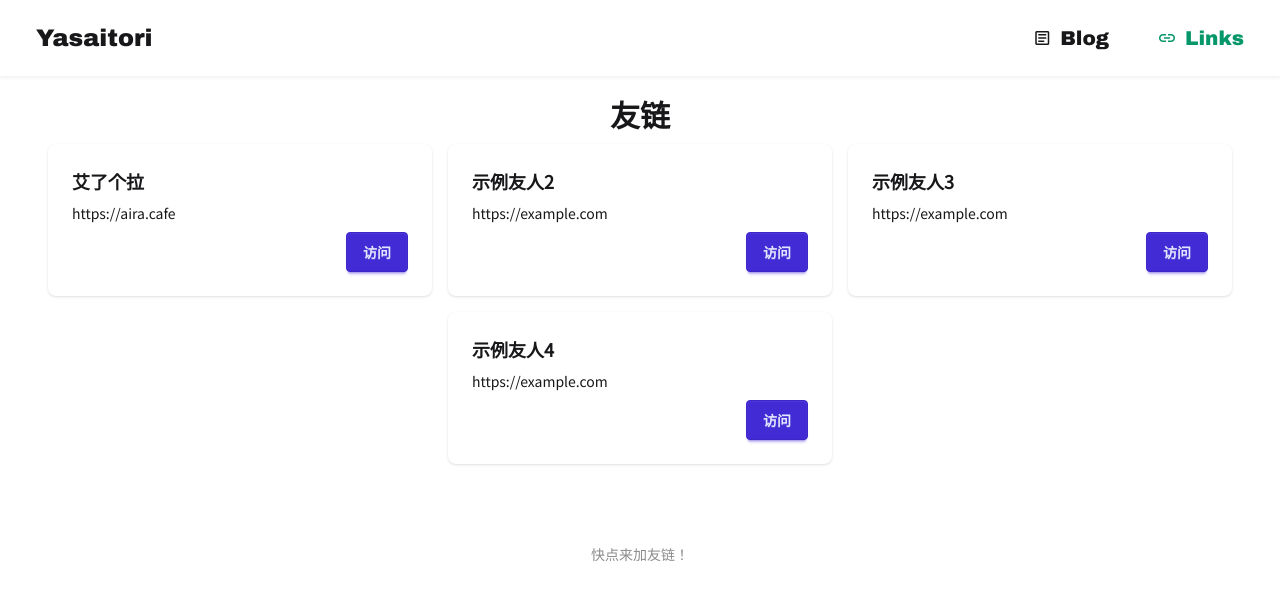
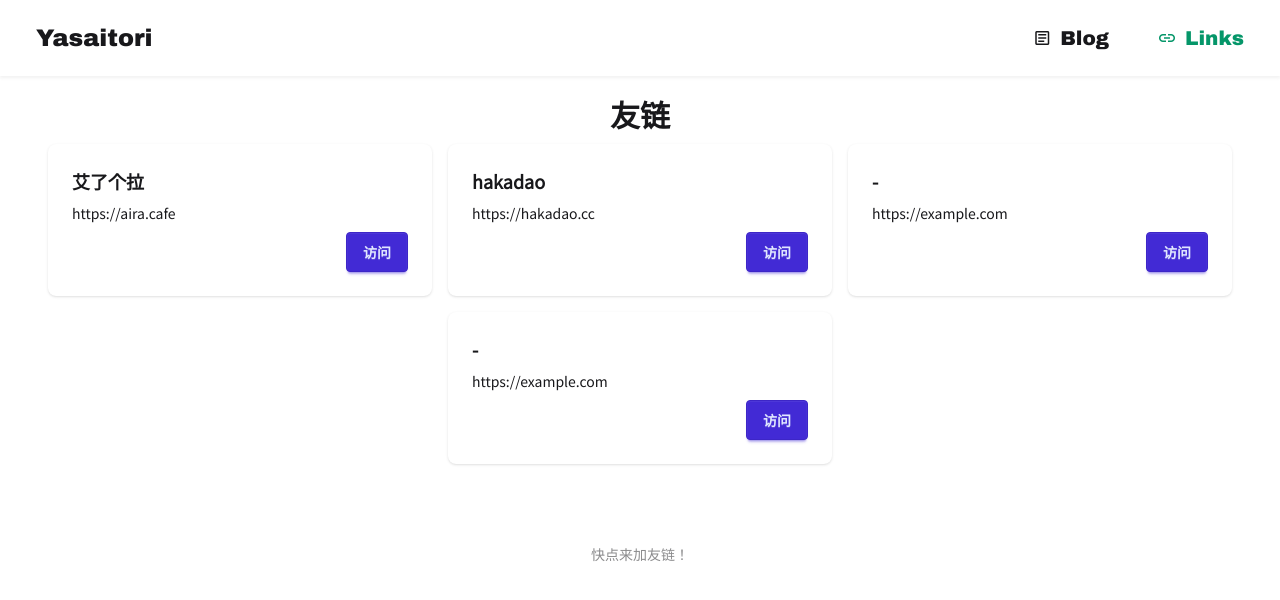
Before and after one commit to YasaitoriOvO/nest, a Nuxt app: page /friends in a window 1280 px wide. Shown: the top 600 px of the page. Built offline with nearby package versions, Linux system fonts and the light colour scheme.

Commit message:
hakadao降临友链

```diff
--- a/app/pages/friends.vue
+++ b/app/pages/friends.vue
@@ -1,9 +1,9 @@
 <script setup lang="ts">
   const friends = [
     { name: '艾了个拉', url: 'https://aira.cafe' },
-    { name: '示例友人2', url: 'https://example.com' },
-    { name: '示例友人3', url: 'https://example.com' },
-    { name: '示例友人4', url: 'https://example.com' }
+    { name: 'hakadao', url: 'https://hakadao.cc' },
+    { name: '-', url: 'https://example.com' },
+    { name: '-', url: 'https://example.com' }
   ];
   defineEmits(['update:friends']);
   defineOptions({ name: 'FriendsPage' });
```
